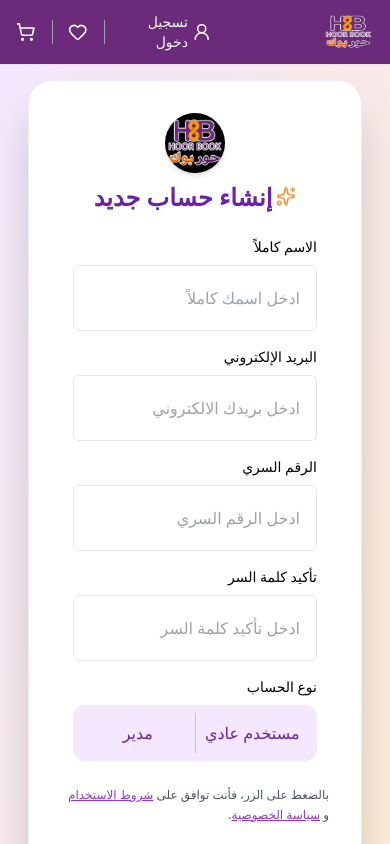
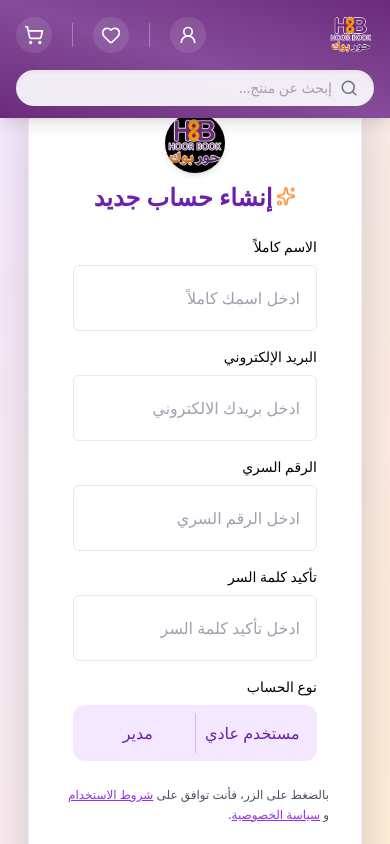
Before and after one commit to sleem5482/HoorBookRepo, a Next.js app: page /register in a window 390 px wide. Shown: the top 844 px of the page. Built offline with nearby package versions, Linux system fonts and the light colour scheme.

Commit message:
test Responsive

```diff
--- a/src/app/components/Container.tsx
+++ b/src/app/components/Container.tsx
@@ -3,7 +3,7 @@ import type { ReactNode } from "react";
 
 const Container = ({ children }: { children: ReactNode }) => {
   return <div
-  className={`ml-3 mr-3 mt-5   'lg:ml-[95px]' : 'lg:ml-[270px]'} text-white`}>{children}</div>;
+  className={`ml-3 mr-3 mt-5   'lg:ml-[95px]' : 'lg:ml-[270px]'} text-white `}>{children}</div>;
 };
 
 export default Container;
--- /dev/null
+++ b/src/app/components/ui/Footer.tsx
@@ -0,0 +1,87 @@
+import React from 'react'
+import Image from 'next/image'
+import Container from '../Container'
+import {
+  FaFacebookF,
+  FaInstagram,
+  FaTwitter,
+  FaMapMarkerAlt,
+  FaPhoneAlt,
+  FaEnvelope,
+  FaCcVisa,
+  FaCcMastercard,
+  FaCcPaypal,
+} from 'react-icons/fa'
+
+import Logo from '../../../../public/asset/images/حورلوجو-1.png'
+import Link from 'next/link'
+
+const Footer: React.FC = () => {
+  return (
+    <footer className="bg-[#6B2B7A] text-white mt-20 rounded-t-3xl shadow-2xl pb-3">
+      <Container>
+        <div className="py-12 grid grid-cols-1 sm:grid-cols-2 md:grid-cols-4 gap-10">
+          {/* Logo & About */}
+          <div>
+            <Image src={Logo} alt="Hoor Hyper Logo" width={150} height={75} className="mb-4" />
+            <p className="text-sm leading-relaxed text-gray-100">
+              هايبر حور – كل احتياجات بيتك من مكان واحد. عروض يومية، جودة مضمونة، وخدمة عملاء ممتازة.
+            </p>
+            <div className="flex items-center gap-4 mt-6">
+              <Link href="#" className="text-white hover:text-purple-200 transition"><FaFacebookF size={18} /></Link>
+              <Link href="#" className="text-white hover:text-purple-200 transition"><FaInstagram size={18} /></Link>
+              <Link href="#" className="text-white hover:text-purple-200 transition"><FaTwitter size={18} /></Link>
+            </div>
+          </div>
+
+          {/* Categories */}
+          <div>
+            <h3 className="text-lg font-bold mb-4 border-b border-purple-300 pb-2">أقسامنا</h3>
+            <ul className="space-y-2 text-sm">
+              <li><a href="#" className="hover:text-gray-200">العروض اليومية</a></li>
+              <li><a href="#" className="hover:text-gray-200">البقالة</a></li>
+              <li><a href="#" className="hover:text-gray-200">خضار وفاكهة</a></li>
+              <li><a href="#" className="hover:text-gray-200">أدوات منزلية</a></li>
+            </ul>
+          </div>
+
+          {/* Contact Info */}
+          <div>
+            <h3 className="text-lg font-bold mb-4 border-b border-purple-300 pb-2">تواصل معنا</h3>
+            <ul className="space-y-3 text-sm text-gray-100">
+              <li className="flex items-center gap-2"><FaMapMarkerAlt /> الفرع الرئيسي: شارع الثورة، القاهرة</li>
+              <li className="flex items-center gap-2"><FaPhoneAlt /> 0100 123 4567</li>
+              <li className="flex items-center gap-2"><FaEnvelope /> support@hoorhyper.com</li>
+            </ul>
+          </div>
+
+          {/* Promotions */}
+          <div>
+            <h3 className="text-lg font-bold mb-4 border-b border-purple-300 pb-2">عروضنا مستمرة!</h3>
+            <p className="text-sm text-gray-100 leading-relaxed mb-3">
+              استمتع بأقوى التخفيضات على آلاف المنتجات يوميًا. وفر أكتر وعيش تجربة تسوق ذكية من بيتك!
+            </p>
+            <ul className="list-disc list-inside text-sm text-purple-100 space-y-1">
+              <li>توصيل سريع وآمن لجميع المحافظات</li>
+              <li>خدمة عملاء 24/7</li>
+              <li>خصومات نهاية الأسبوع %</li>
+              <li>منتجات طازجة يوميًا</li>
+            </ul>
+            <div className="flex items-center gap-4 mt-6 text-white opacity-80">
+              <FaCcVisa size={32} className="hover:opacity-100 transition" />
+              <FaCcMastercard size={32} className="hover:opacity-100 transition" />
+              <FaCcPaypal size={32} className="hover:opacity-100 transition" />
+            </div>
+          </div>
+        </div>
+
+        {/* Bottom */}
+        <div className="mt-10 border-t border-purple-400 pt-6 text-center text-sm text-gray-200">
+          &copy; {new Date().getFullYear()} جميع الحقوق محفوظة – <span className="font-semibold">Hoor Hyper Market</span>
+        </div>
+      </Container>
+    </footer>
+  )
+}
+
+export default Footer
--- a/src/app/components/ui/Navbar.tsx
+++ b/src/app/components/ui/Navbar.tsx
@@ -4,92 +4,98 @@ import Link from 'next/link'
 import Image from 'next/image'
 import { Search, ShoppingCart, Heart, User2 } from 'lucide-react'
 import Logo from '../../../../public/asset/images/حورلوجو-1.png'
-import InputField from './Input'
 
 const SmartNavbar = () => {
   const [visible, setVisible] = useState(true)
   const [lastScrollY, setLastScrollY] = useState(0)
 
   const controlNavbar = () => {
-    if (typeof window !== 'undefined') {
     const currentScrollY = window.scrollY
-      if (currentScrollY > lastScrollY && currentScrollY > 100) {
-        setVisible(false)
-      } else {
-        setVisible(true)
-      }
+    setVisible(currentScrollY < lastScrollY || currentScrollY < 80)
     setLastScrollY(currentScrollY)
-    }
   }
 
   useEffect(() => {
-    if (typeof window !== 'undefined') {
     window.addEventListener('scroll', controlNavbar)
-      return () => {
-        window.removeEventListener('scroll', controlNavbar)
-      }
-    }
+    return () => window.removeEventListener('scroll', controlNavbar)
   }, [lastScrollY])
 
   return (
-    <div
+    <header
       dir="rtl"
-      className={`navbar fixed top-0 left-0 w-full z-50 px-4 py-2 flex items-center justify-center gap-[40px] shadow-sm bg-btn-color transition-transform duration-300 ${
+      className={`fixed top-0 left-0 w-full z-50 transition-transform duration-300 ${
         visible ? 'translate-y-0' : '-translate-y-full'
-      }`}
+      } bg-gradient-to-tr from-[#6B2B7A] via-[#844C9A] to-[#6B2B7A] shadow-lg backdrop-blur-md`}
     >
-      {/* Logo */}
-      <Link href={'/'}>
-      <div className="text-white font-bold text-lg">
+      {/* الشريط الرئيسي */}
+      <div className="max-w-screen-xl mx-auto px-4 py-3 flex items-center justify-between gap-4">
+
+        {/* الشعار */}
+        <Link href="/" className="flex items-center gap-2">
           <Image
             src={Logo}
-          alt="شعار الموقع"
-          className="h-[42px] w-[55px] rounded-[10px]"
+            alt="شعار"
+            className="w-[46px] h-[46px] rounded-full "
           />
+        </Link>
+
+        {/* شريط البحث */}
+        <div className="hidden md:flex flex-1 max-w-lg items-center bg-white/90 backdrop-blur rounded-full px-4 py-1 shadow-inner focus-within:ring-2 focus-within:ring-yellow-400 transition">
+          <Search className="text-gray-500 ml-2" size={18} />
+          <input
+            type="text"
+            placeholder="إبحث عن منتج..."
+            className="bg-transparent flex-1 text-sm focus:outline-none text-gray-800 placeholder:text-gray-400"
+          />
+        </div>
+
+        {/* الأيقونات */}
+        <div className="flex items-center gap-4 text-white text-xs sm:text-sm">
+          <Link
+            href="/register"
+            className="flex flex-col items-center hover:text-yellow-400 transition transform hover:scale-110"
+          >
+            <div className="p-2 rounded-full bg-white/10 hover:bg-yellow-400/20 transition">
+              <User2 size={20} />
             </div>
           </Link>
 
-      {/* Search Bar */}
-      <div className="flex flex-1 mx-4 max-w-xl bg-white rounded-lg outline-none overflow-hidden shadow-inner">
-        <Link href={'/Products'} className="flex w-full items-center">
-          <div className="flex-grow">
-            <InputField
-              type="text"
-              name="search"
-              placeholder="بتدور على ايه؟"
-              className="!bg-white text-black placeholder:text-gray-400 border-solid-[1px] border-gray-400 outline-none focus:ring-0"
-            />
+          <div className="border-l border-white/30 h-6 mx-1" />
+
+          <Link
+            href="/wishlist"
+            className="flex flex-col items-center hover:text-pink-300 transition transform hover:scale-110"
+          >
+            <div className="p-2 rounded-full bg-white/10 hover:bg-pink-300/20 transition">
+              <Heart size={20} />
             </div>
-          <div className="px-4 py-2 font-bold text-sm flex items-center rounded-none rounded-l-lg text-black">
-            <Search className="ml-1" size={18} />
+          </Link>
+
+          <div className="border-l border-white/30 h-6 mx-1" />
+
+          <Link
+            href="/cart"
+            className="flex flex-col items-center hover:text-yellow-400 transition transform hover:scale-110"
+          >
+            <div className="p-2 rounded-full bg-white/10 hover:bg-yellow-400/20 transition">
+              <ShoppingCart size={20} />
             </div>
           </Link>
         </div>
+      </div>
 
-      {/* Icons Section */}
-      <div className="flex items-center space-x-4 rtl:space-x-reverse text-white">
-        <Link href={'/register'}>
-          <div className="flex items-center gap-1 cursor-pointer hover:text-yellow-400 transition">
-            <User2 size={22} />
-            <span className="text-sm">تسجيل دخول</span>
-          </div>
-        </Link>
-
-        <div className="h-6 w-px bg-gray-400"></div>
-
-        <Heart
-          size={22}
-          className="cursor-pointer hover:text-yellow-400 transition"
-        />
-
-        <div className="h-6 w-px bg-gray-400"></div>
-
-        <ShoppingCart
-          size={22}
-          className="cursor-pointer hover:text-yellow-400 transition"
+      {/* البحث في الموبايل */}
+      <div className="md:hidden px-4 pb-3">
+        <div className="flex items-center bg-white/90 rounded-full px-4 py-2 shadow-inner focus-within:ring-2 focus-within:ring-yellow-400 transition">
+          <Search className="text-gray-500 ml-2" size={18} />
+          <input
+            type="text"
+            placeholder="إبحث عن منتج..."
+            className="bg-transparent flex-1 text-sm focus:outline-none text-gray-700 placeholder:text-gray-400"
           />
         </div>
       </div>
+    </header>
   )
 }
 
--- a/src/app/components/ui/Slider.tsx
+++ b/src/app/components/ui/Slider.tsx
@@ -10,11 +10,11 @@ import Image from 'next/image'
 import { Autoplay, Pagination ,Navigation} from 'swiper/modules'
 import Link from 'next/link'
 import { BaseUrl } from '../Baseurl'
-
+import clsx from 'clsx'
 
 export const Slider:React.FC<SwiperSliderProps>=({
   items ,
-  height = "h-[400px]",
+  height = "h-[200px] sm:h-[300px] md:h-[400px] lg:h-[500px] xl:h-[600px]",
   objectFit = "cover",
   showNavigation = true,
   showPagination = true,
@@ -41,7 +41,10 @@ export const Slider:React.FC<SwiperSliderProps>=({
           src={`${BaseUrl}${src.image}`}
           alt={`Slide ${i + 1}`}
           fill
-          className={`object-${objectFit} rounded-xl`}
+              className={clsx("rounded-xl", {
+      "object-cover": objectFit === "cover",
+      "object-contain": objectFit === "contain"
+    })}
           sizes="100vw"
           priority={i === 0}
         />
--- a/src/app/page.tsx
+++ b/src/app/page.tsx
@@ -16,6 +16,7 @@ import 'swiper/css'
 import 'swiper/css/navigation'
 import { ChevronRight, ChevronLeft } from 'lucide-react'
 import SmartNavbar from "./components/ui/Navbar";
+import Footer from "./components/ui/Footer";
 
 export default function HomePage() {
    const { data, loadingdata, fetchHomeData } = HomeStore();
@@ -60,23 +61,23 @@ export default function HomePage() {
 
     <Container >
     <div className="max-w-screen-xl mx-auto">
-    <div className="absolute top-[20px] left-0 w-full h-[600px] z-0 pointer-events-none overflow-hidden">
+<div className="absolute inset-x-0 top-[20px]  h-[250px] sm:h-[350px] md:h-[500px] lg:h-[600px] z-0 pointer-events-none overflow-hidden w-full aspect-[1440/220] sm:aspect-[1440/300] lg:aspect-[1440/400] ">
   <svg
     viewBox="0 0 1440 220"
     className="w-full h-full"
     preserveAspectRatio="none"
   >
-    <path
-       fill="url(#gradient)"
-      fillOpacity="1"
-      d="M0,224L48,213.3C96,203,192,181,288,186.7C384,192,480,224,576,224C672,224,768,192,864,165.3C960,139,1056,117,1152,122.7C1248,128,1344,160,1392,176L1440,192L1440,0L1392,0C1344,0,1248,0,1152,0C1056,0,960,0,864,0C768,0,672,0,576,0C480,0,384,0,288,0C192,0,96,0,48,0L0,0Z"
-    ></path>
     <defs>
       <linearGradient id="gradient" x1="0" x2="1" y1="0" y2="1">
         <stop offset="0%" stopColor="#F5EFFF" />
         <stop offset="100%" stopColor="#fdfbff" />
       </linearGradient>
     </defs>
+    <path
+      fill="url(#gradient)"
+      fillOpacity="1"
+      d="M0,224L48,213.3C96,203,192,181,288,186.7C384,192,480,224,576,224C672,224,768,192,864,165.3C960,139,1056,117,1152,122.7C1248,128,1344,160,1392,176L1440,192L1440,0L1392,0C1344,0,1248,0,1152,0C1056,0,960,0,864,0C768,0,672,0,576,0C480,0,384,0,288,0C192,0,96,0,48,0L0,0Z"
+    />
   </svg>
 </div>
 
@@ -88,7 +89,7 @@ export default function HomePage() {
     {data?.sliders?.length > 0 &&(
     <Slider
     items={data.sliders}
-    height="h-[500px]"
+    height="h-[200px] sm:h-[300px] md:h-[400px] lg:h-[500px] xl:h-[600px]"
     objectFit="cover"
     showNavigation={true}
     showPagination={true}
@@ -313,6 +314,7 @@ export default function HomePage() {
 
 
     </Container>
+<Footer/>
     </>
       )}
       </>
@@ -322,7 +324,6 @@ export default function HomePage() {
 
 
 
-
   </section>
   );
   }
```
Also changed, not shown: src/app/components/ui/Card.tsx (+43 -30 lines). Lines whose indentation alone changed are shown as unchanged.
